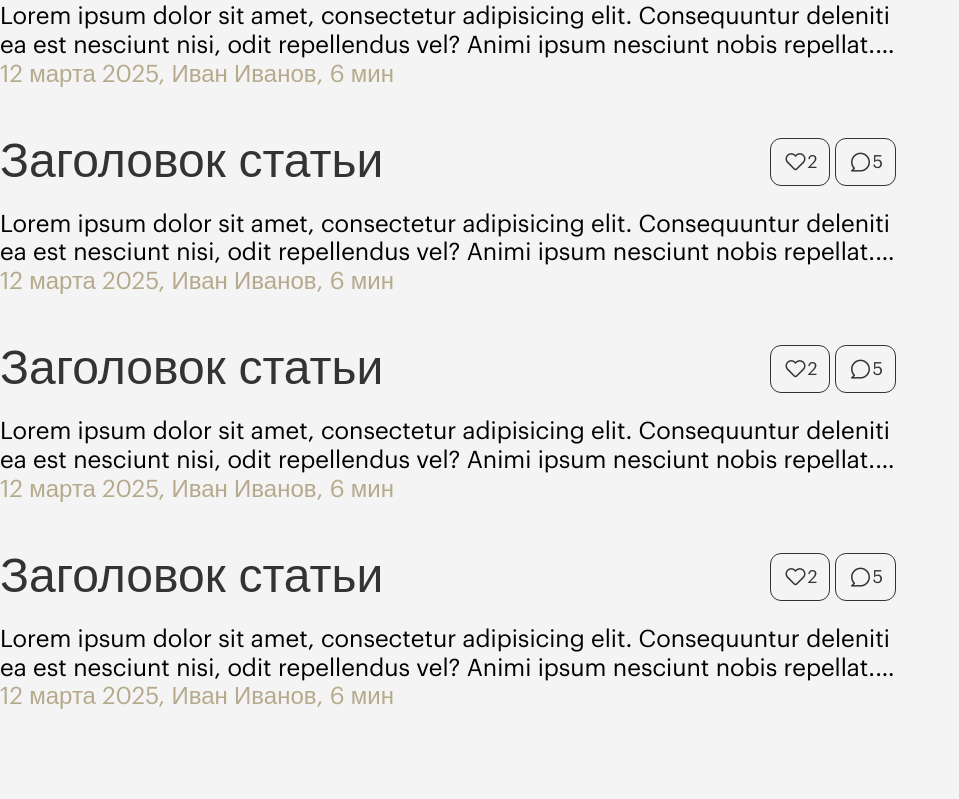
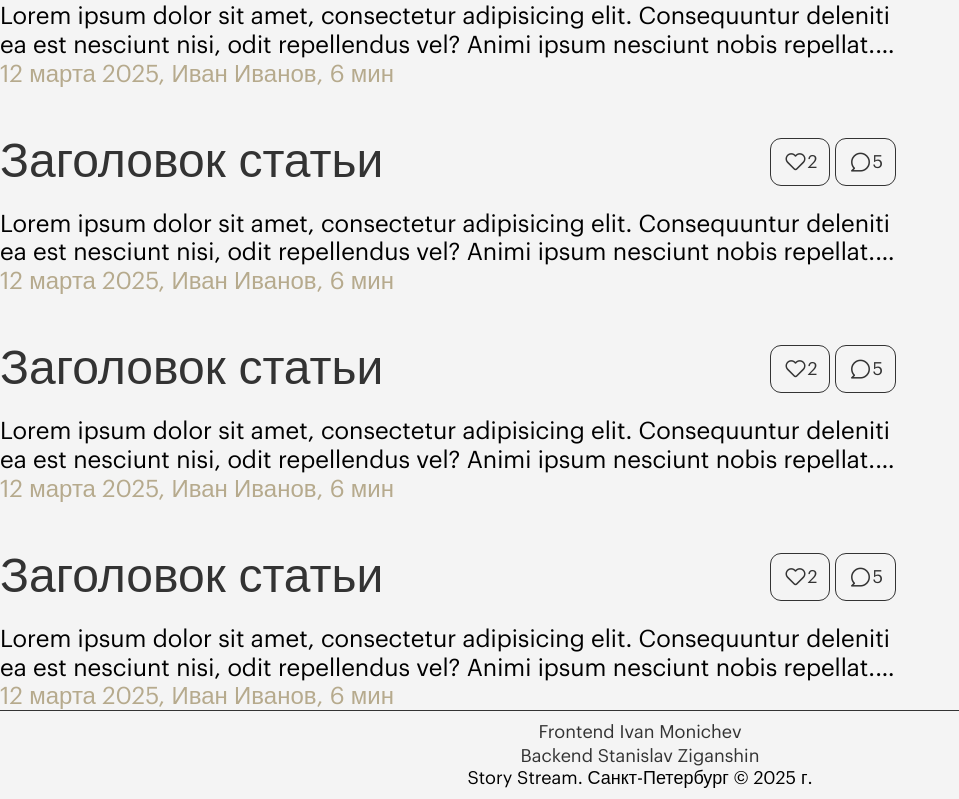
Before and after one commit to itmo-web-devops-2025/story-stream-frontend, a React (Vite) app in the folder frontend/: page / in a window 1280 px wide. Shown: the part 253-1052 px from the top of the page, without its empty margins (0-959 px from the left). Before the commit the page ends 963 px from the top, so only its background shows below. Built offline with nearby package versions, Linux system fonts and the light colour scheme.

Commit message:
feat: add footer

```diff
--- a/frontend/src/pages/home/home.tsx
+++ b/frontend/src/pages/home/home.tsx
@@ -1,6 +1,7 @@
 import Articles from '@/features/articles/articles'
 import HeaderDefault from '@/features/header-default/header-default'
 import Profile from '@/features/profile/profile'
+import Footer from '@/shared/layouts/footer/footer'
 import Page from '@/shared/layouts/page/page'
 import Modal from '@/shared/widgets/modal/modal'
 
@@ -14,6 +15,7 @@ const Home = () => (
       <Articles.Item />
       <Articles.Item />
     </Articles>
+    <Footer />
     <Modal />
   </Page>
 )
--- /dev/null
+++ b/frontend/src/shared/layouts/footer/footer.module.css
@@ -0,0 +1,36 @@
+.footer {
+  display: flex;
+  border-top: 1px solid var(--border-color);
+  padding: 10px 0;
+  justify-content: space-between;
+  align-items: center;
+  flex-direction: column;
+  text-align: center;
+}
+
+.authors {
+  display: flex;
+  flex-direction: column;
+}
+
+.list {
+  margin: 0 0 0 0;
+  padding: 0;
+  list-style: none;
+}
+
+.list a {
+  text-decoration: none;
+  color: var(--text-color);
+  font-size: 18px;
+  line-height: 1.3;
+}
+
+.list a:hover {
+  color: var(--primary-color);
+}
+
+.copyright {
+  margin: 0;
+  font-size: 18px;
+}
--- /dev/null
+++ b/frontend/src/shared/layouts/footer/footer.tsx
@@ -0,0 +1,31 @@
+import type { FC } from 'react'
+
+import styles from './footer.module.css'
+
+const Footer: FC = () => {
+  console.log(`Footer component is working`)
+
+  return (
+    <footer className={styles.footer}>
+      <div className={styles.authors}>
+        <ul className={styles['list']}>
+          <li>
+            <a href='https://github.com/IvanMonichev' target='_blank'>
+              Frontend Ivan Monichev
+            </a>
+          </li>
+          <li>
+            <a href='https://github.com/TatarJesus' target='_blank'>
+              Backend Stanislav Ziganshin
+            </a>
+          </li>
+        </ul>
+      </div>
+      <p className={styles['copyright']}>
+        Story Stream. Санкт-Петербург © {new Date().getFullYear()} г.
+      </p>
+    </footer>
+  )
+}
+
+export default Footer
```
Also changed, not shown: 1 other file (tests, documents, lock files or other folders).
